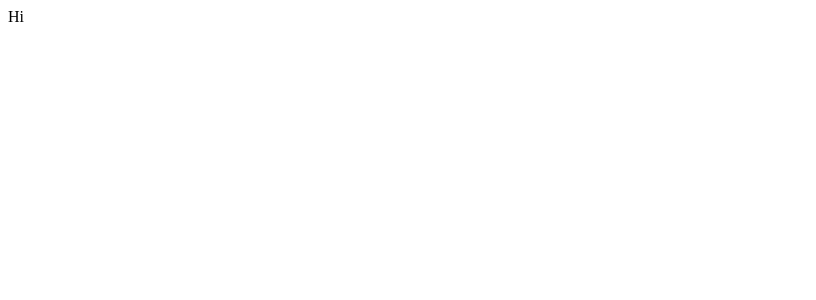
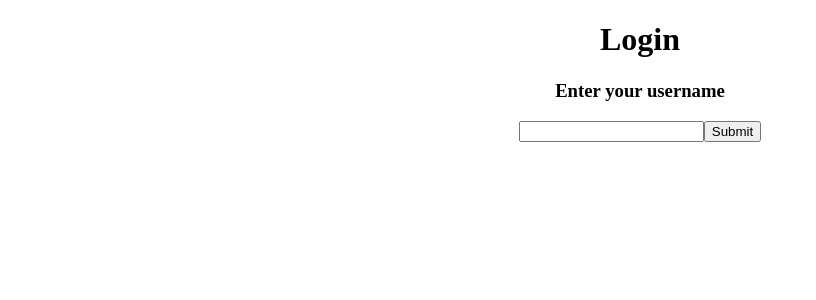
Before and after one commit to AdityaRaj1440/SIH_GraphicalPassword, a React (Create React App) app in the folder login/: page / in a window 1280 px wide. Shown: the top 300 px of the page, without its empty margins (0-816 px from the left). Built offline with nearby package versions, Linux system fonts and the light colour scheme.

Commit message:
Basic login boilerplate

```diff
--- a/login/src/App.js
+++ b/login/src/App.js
@@ -1,7 +1,8 @@
 import './App.css';
+import Login from './Login';
 
 const App = () => {
-  return ("Hi");
+  return (<Login />);
 }
 
 export default App;
--- /dev/null
+++ b/login/src/Login.js
@@ -0,0 +1,25 @@
+import { useState } from "react";
+import React from "react";
+
+const Login = () => {
+    const [username, setUsername] = useState("")
+
+    const submit = () => {
+        console.log(username)
+        setUsername("")
+    }
+
+    return (
+        <div className="App">
+            <h1>Login</h1>
+            <h3>Enter your username</h3>
+            <input type="text"
+            onChange={(e) => {
+                setUsername(e.target.value)
+            }}/>
+            <button onClick={submit}>Submit</button>
+        </div>
+    );
+}
+
+export default Login;
```
